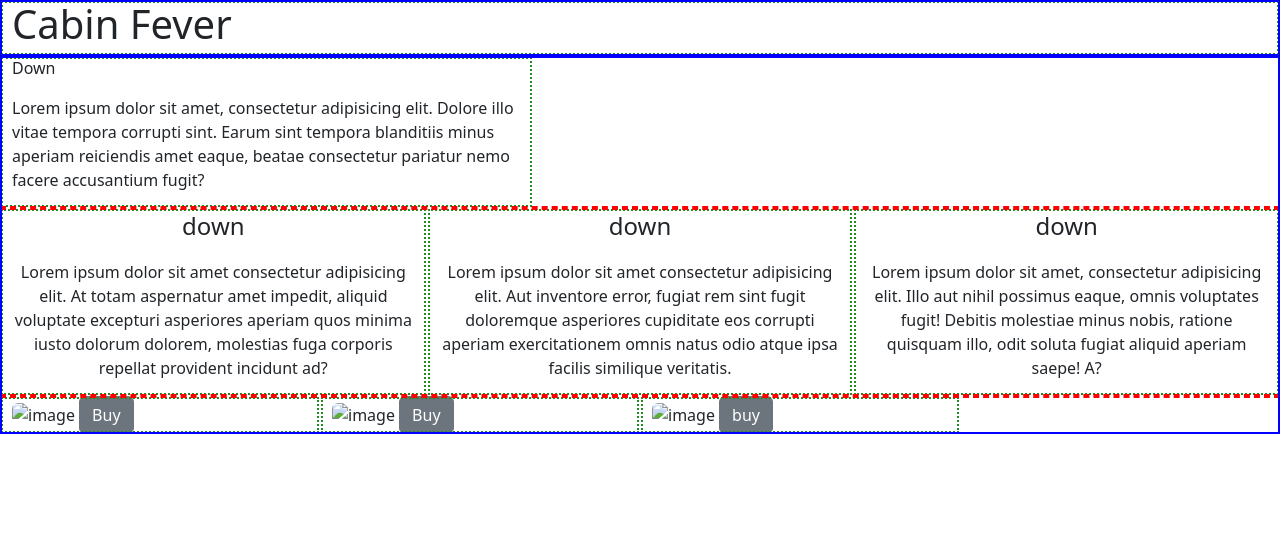
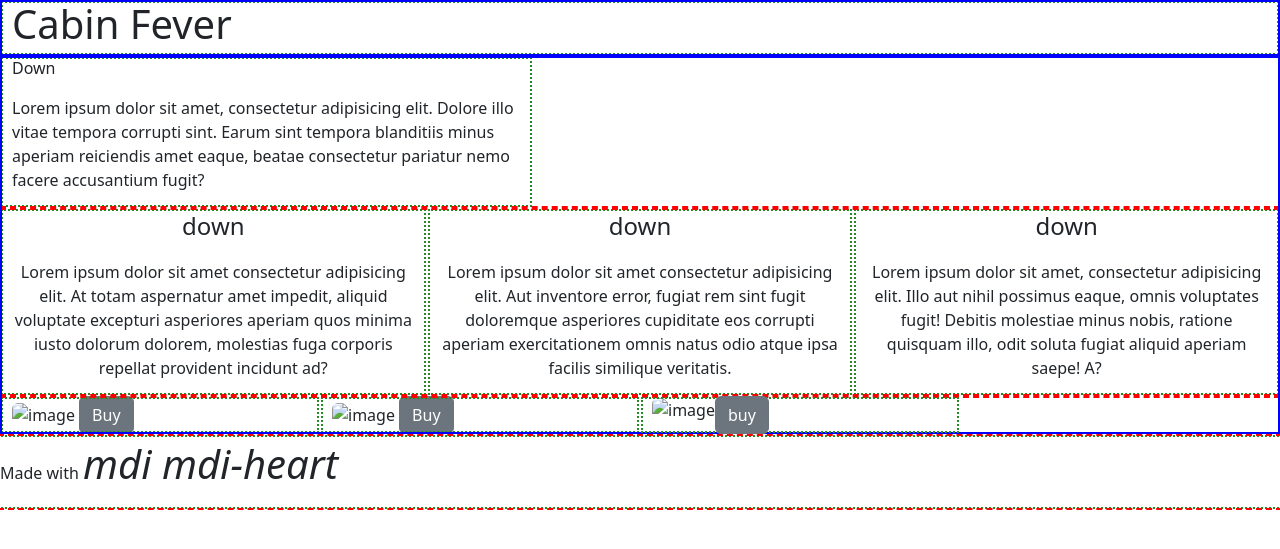
Before and after one commit to fthmorgan/fs-journal, a Jekyll site: the page notes/day4/index.html, which Jekyll copies as it is, in a window 1280 px wide. Shown: the top 549 px of the page. Built offline with Jekyll 4.4.1, drawn with Linux system fonts in a browser that asks for light colours; nearby versions of some CDN libraries.

Commit message:
Notes day4

```diff
--- a/notes/day4/index.html
+++ b/notes/day4/index.html
@@ -54,15 +54,15 @@
   </div>
 </section>
 <section class="row">
-  <div class="col-12 col-md-4 text-center">
+  <div class="order-2 order-md-1 col-12 col-md-4 text-center">
     <p class="fs-4">down</p>
     <p>Lorem ipsum dolor sit amet consectetur adipisicing elit. At totam aspernatur amet impedit, aliquid voluptate excepturi asperiores aperiam quos minima iusto dolorum dolorem, molestias fuga corporis repellat provident incidunt ad?</p>
   </div>
-  <div class="col-12 col-md-4 text-center">
+  <div class="order-1 order-md-2 col-12 col-md-4 text-center">
     <p class="fs-4">down</p>
     <p>Lorem ipsum dolor sit amet consectetur adipisicing elit. Aut inventore error, fugiat rem sint fugit doloremque asperiores cupiditate eos corrupti aperiam exercitationem omnis natus odio atque ipsa facilis similique veritatis.</p>
   </div>
-  <div class="col-12 col-md-4 text-center">
+  <div class="order-3 order-md-3 col-12 col-md-4 text-center">
     <p class="fs-4">down</p>
     <p>Lorem ipsum dolor sit amet, consectetur adipisicing elit. Illo aut nihil possimus eaque, omnis voluptates fugit! Debitis molestiae minus nobis, ratione quisquam illo, odit soluta fugiat aliquid aperiam saepe! A?</p>
   </div>
@@ -77,13 +77,17 @@
     <img class="img-fluid rounded" src="" alt="image">
     <button class="btn btn-secondary">Buy</button>
   </div>
-  <div class="col-12 col-md-3">
+  <div class="col-12 col-md-3 position-relative">
     <img class="img-fluid rounded" src="" alt="image">
-    <button class="btn btn-secondary ">buy</button>
+    <button class="btn btn-secondary buy-button">buy</button>
   </div>
 </section>
 
   </main>
-  <footer></footer>
+  <footer class="row">
+    <div class="col-12">
+      <p>Made with <i class="fs-1">mdi mdi-heart </i></p>
+    </div>
+  </footer>
  </body>
  </html>
--- a/notes/day4/style.css
+++ b/notes/day4/style.css
@@ -10,3 +10,8 @@
   }
 
 }
+.buy-button{
+position: absolute;
+top: percent%;
+right: percent%;
+}
```
